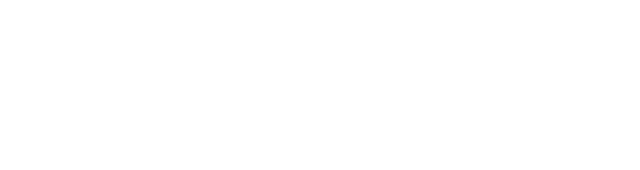
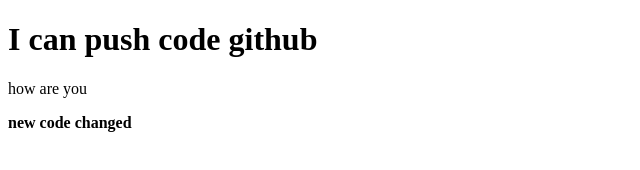
Before and after one commit to PAVELKABIR/my-second-repo, a plain HTML site: page index.html in a window 1280 px wide. Shown: the whole page, without its empty margins (0-640 px from the left). Drawn offline with Linux system fonts and the light colour scheme.

Commit message:
added header

```diff
--- a/index.html
+++ b/index.html
@@ -7,6 +7,10 @@
     <title>My second github repo</title>
 </head>
 <body>
+    <h1>I can push code github</h1>
+    <p>
+        how are you
 
+</p> <b> new code changed</b>
 </body>
 </html>
```
